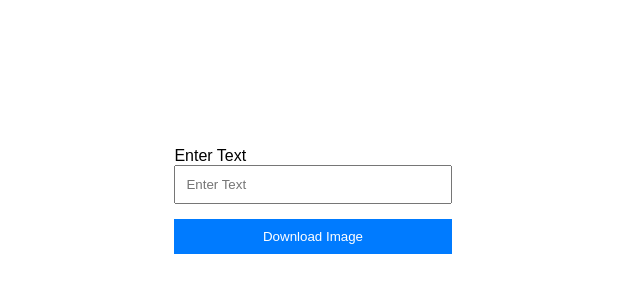
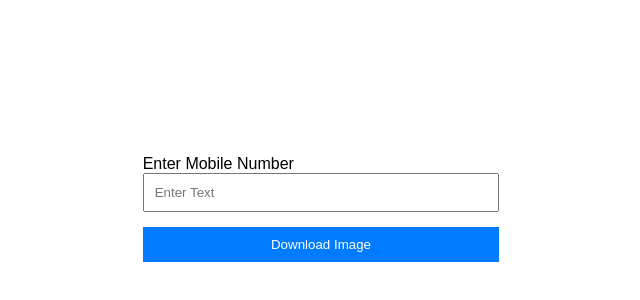
Before and after one commit to bmiit145/aadarsh_invitation, a plain HTML site: page index.html in a window 1280 px wide. Shown: the part 200-500 px from the top of the page, without its empty margins (327-967 px from the left). Drawn offline with nearby package versions, Linux system fonts and the light colour scheme.

Commit message:
mo label add

```diff
--- a/index.html
+++ b/index.html
@@ -13,9 +13,9 @@
         /* item sets at center */
         body {
             font-family: Arial, sans-serif;
-            padding: 20px;
+            /* padding: 20px;
             margin: auto;
-            box-sizing: border-box;
+            box-sizing: border-box; */
             height: 100vh;
             width: 100vw;
         }
@@ -70,7 +70,7 @@
     <div class="container">
         <div class="col">
             <div class="form-group">
-                <label for="textInput">Enter Text</label>
+                <label for="textInput">Enter Mobile Number </label>
                 <input type="text" class="form-control" id="textInput" placeholder="Enter Text">
             </div>
             <button class="btn btn-primary" id="downloadButton">Download Image</button>
```
